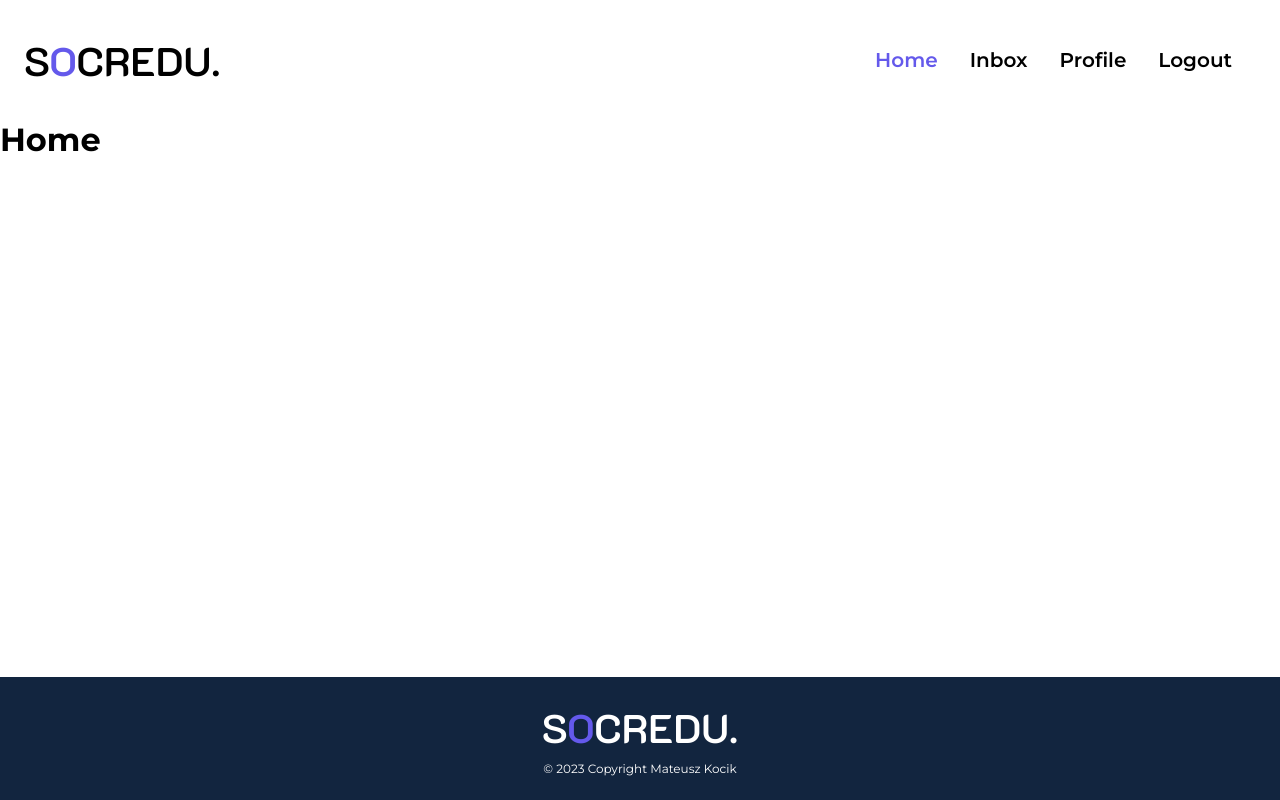
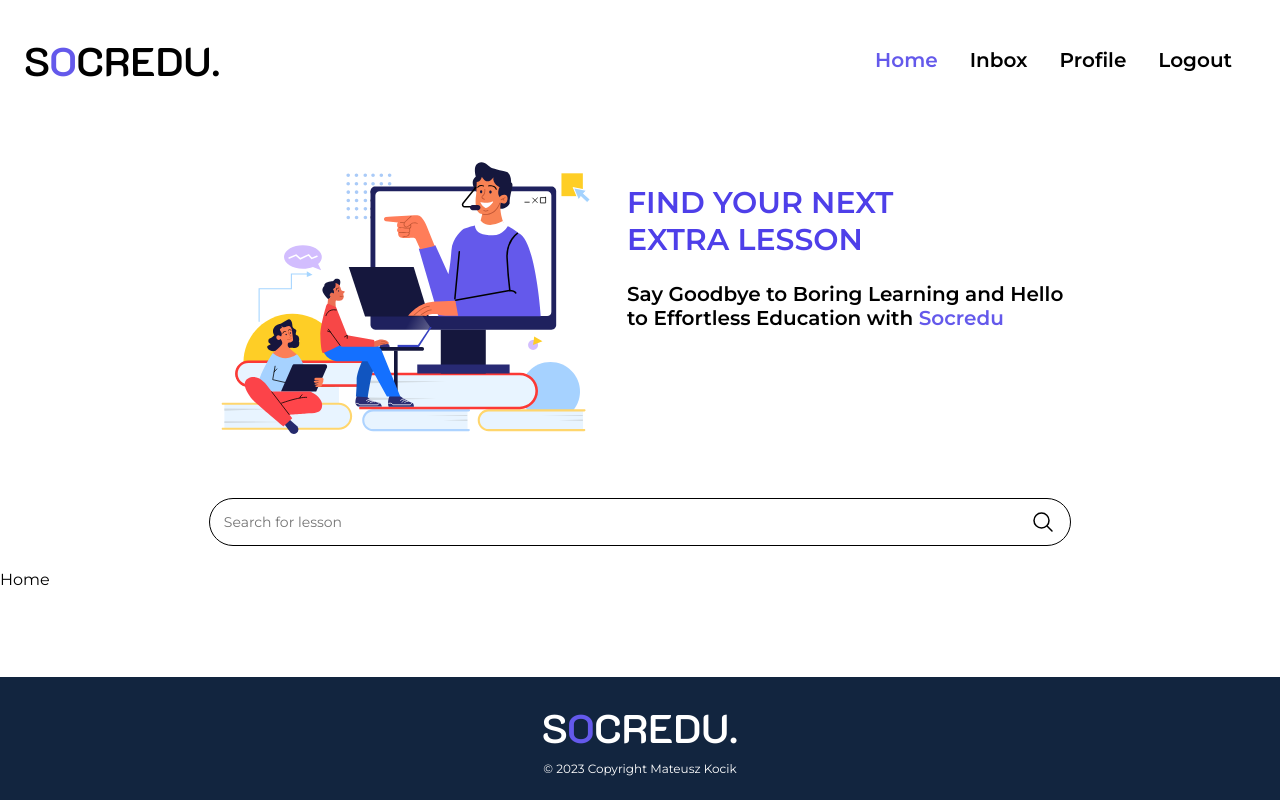
Before and after one commit to matkot11/socredu, a Next.js app: page /home in a window 1280 px wide. Built offline with nearby package versions, Linux system fonts and the light colour scheme.

Commit message:
Add hero page with input

```diff
--- /dev/null
+++ b/assets/icons/Search.tsx
@@ -0,0 +1,22 @@
+interface SearchProps {
+  className?: string;
+}
+
+const Search = ({ className }: SearchProps) => (
+  <svg
+    xmlns="http://www.w3.org/2000/svg"
+    fill="none"
+    viewBox="0 0 24 24"
+    strokeWidth={1.5}
+    stroke="currentColor"
+    className={className}
+  >
+    <path
+      strokeLinecap="round"
+      strokeLinejoin="round"
+      d="M21 21l-5.197-5.197m0 0A7.5 7.5 0 105.196 5.196a7.5 7.5 0 0010.607 10.607z"
+    />
+  </svg>
+);
+
+export default Search;
--- a/components/input/Input.tsx
+++ b/components/input/Input.tsx
@@ -1,20 +1,31 @@
 import styles from "./input.module.scss";
 import { ChangeEvent } from "react";
+import classNames from "classnames";
 
 interface InputProps {
   name: string;
   onChange: (e: ChangeEvent<HTMLInputElement>) => void;
   value: string;
   type?: string;
+  placeholder?: string;
+  className?: string;
 }
 
-const Input = ({ name, onChange, value, type = "text" }: InputProps) => (
+const Input = ({
+  name,
+  onChange,
+  value,
+  type = "text",
+  placeholder = "",
+  className = "",
+}: InputProps) => (
   <input
     name={name}
     onChange={onChange}
     value={value}
     type={type}
-    className={styles.input}
+    placeholder={placeholder}
+    className={classNames(styles.input, className)}
   />
 );
 
--- a/components/input/input.module.scss
+++ b/components/input/input.module.scss
@@ -1,8 +1,8 @@
 .input {
-  padding: $space-16;
+  padding: $space-14;
   border-radius: 25px;
   border: 1px solid $color-black;
-  font-size: $font-16;
+  font-size: $font-14;
 
   // Remove arrow from select
   -webkit-appearance: none;
--- a/components/logo/logo.module.scss
+++ b/components/logo/logo.module.scss
@@ -1,7 +1,7 @@
 .logo {
   width: max-content;
   font-family: $font-secondary, sans-serif;
-  font-size: $font-20;
+  font-size: $font-24;
   font-weight: $font-semi-bold;
 
   @media only screen and (min-width: $media-tablet) {
--- a/components/navigation/navigation.module.scss
+++ b/components/navigation/navigation.module.scss
@@ -6,6 +6,7 @@
   right: 0;
   left: 0;
   background-color: rgb(0, 0, 0, 0.3);
+  z-index: 1000;
 
   @media only screen and (min-width: $media-tablet) {
     display: flex;
@@ -66,7 +67,7 @@
 
 .menuButton,
 .closeButton {
-  height: 20px;
+  height: 24px;
 
   @media only screen and (min-width: $media-tablet) {
     display: none;
@@ -75,7 +76,7 @@
 
 .menu,
 .close {
-  width: 20px;
+  width: 24px;
 }
 
 .closeButton {
--- a/pages/home/index.tsx
+++ b/pages/home/index.tsx
@@ -1,11 +1,49 @@
 import MainTemplate from "@/templates/mainTemplate/MainTemplate";
+import Input from "@/components/input/Input";
+import { useState } from "react";
+import styles from "@/styles/home.module.scss";
+import Search from "@/assets/icons/Search";
+import Image from "next/image";
+import heroIllustration from "@/assets/illustrations/hero-illustration.svg";
 
 const Home = () => {
-
+  const [search, setSearch] = useState("");
   return (
-    <MainTemplate>
-      <h1>Home</h1>
-    </MainTemplate>
+    <MainTemplate
+      content={
+        <div className={styles.content}>
+          <div className={styles.heroWrapper}>
+            <Image
+              src={heroIllustration}
+              alt="Hero illustration"
+              className={styles.contentImage}
+            />
+            <div className={styles.contentTextWrapper}>
+              <h2 className={styles.contentHeader}>
+                FIND YOUR NEXT
+                <br /> EXTRA LESSON
+              </h2>
+              <p className={styles.contentParagraph}>
+                Say Goodbye to Boring Learning and Hello to Effortless Education
+                with
+                <span className={styles.contentParagraphPurple}> Socredu</span>
+              </p>
+            </div>
+          </div>
+          <div className={styles.contentInputWrapper}>
+            <Input
+              placeholder="Search for lesson"
+              name="search"
+              onChange={(e) => setSearch(e.target.value)}
+              value={search}
+              className={styles.contentInput}
+            />
+            <Search className={styles.contentSearch} />
+          </div>
+        </div>
+      }
+      body={<span>Home</span>}
+    ></MainTemplate>
   );
 };
 
--- /dev/null
+++ b/styles/home.module.scss
@@ -0,0 +1,96 @@
+.content {
+  padding: $space-24;
+}
+
+.heroWrapper {
+  @media only screen and (min-width: $media-tablet) {
+    margin-bottom: $space-50;
+    display: flex;
+    justify-content: center;
+  }
+}
+
+.contentImage {
+  display: none;
+
+  @media only screen and (min-width: $media-tablet) {
+    margin-right: $space-24;
+    display: block;
+    width: 400px;
+    height: auto;
+  }
+
+  @media only screen and (min-width: $media-desktop) {
+    width: 600px;
+  }
+}
+
+.contentTextWrapper {
+  display: flex;
+  flex-direction: column;
+
+  @media only screen and (min-width: $media-tablet) {
+    margin-top: $space-40;
+  }
+
+  @media only screen and (min-width: $media-desktop) {
+    margin-top: $space-50;
+  }
+}
+
+.contentHeader {
+  margin-bottom: $space-24;
+  color: $color-navy;
+  font-size: $font-20;
+  font-weight: $font-semi-bold;
+
+  @media only screen and (min-width: $media-tablet) {
+    font-size: $font-30;
+  }
+
+  @media only screen and (min-width: $media-desktop) {
+    font-size: $font-40;
+  }
+}
+
+.contentParagraph {
+  display: none;
+
+  @media only screen and (min-width: $media-tablet) {
+    display: block;
+    max-width: 450px;
+    font-weight: $font-semi-bold;
+    font-size: $font-20;
+  }
+}
+
+.contentParagraphPurple {
+  color: $color-purple;
+}
+
+.contentInputWrapper {
+  position: relative;
+  display: flex;
+  flex-direction: column;
+
+  @media only screen and (min-width: $media-tablet) {
+    width: 70%;
+    margin: 0 auto;
+  }
+
+  @media only screen and (min-width: $media-desktop) {
+    width: 60%;
+  }
+}
+
+.contentInput {
+  padding-right: $space-40;
+}
+
+.contentSearch {
+  position: absolute;
+  right: 1rem;
+  top: 50%;
+  transform: translateY(-50%);
+  width: 24px;
+}
--- a/styles/variables.scss
+++ b/styles/variables.scss
@@ -11,6 +11,7 @@ $font-12: 0.75rem;
 $font-14: 0.875rem;
 $font-16: 1rem;
 $font-20: 1.25rem;
+$font-24: 1.5rem;
 $font-30: 1.875rem;
 $font-40: 2.5rem;
 $font-60: 3.75rem;
@@ -29,9 +30,11 @@ $font-bold: 700;
 $space-2: 0.125rem;
 $space-4: 0.25rem;
 $space-8: 0.5rem;
+$space-14: 0.875rem;
 $space-16: 1rem;
 $space-24: 1.5rem;
 $space-32: 2rem;
+$space-40: 2.5rem;
 $space-50: 3.125rem;
 
 // Media query sizes
--- a/templates/mainTemplate/MainTemplate.tsx
+++ b/templates/mainTemplate/MainTemplate.tsx
@@ -7,10 +7,11 @@ import Navigation from "@/components/navigation/Navigation";
 import Footer from "@/components/footer/Footer";
 
 interface MainTemplateProps {
-  children: ReactNode;
+  content: ReactNode;
+  body: ReactNode;
 }
 
-const MainTemplate = ({ children }: MainTemplateProps) => {
+const MainTemplate = ({ content, body }: MainTemplateProps) => {
   const { error } = useError();
 
   return (
@@ -19,7 +20,8 @@ const MainTemplate = ({ children }: MainTemplateProps) => {
         <Logo color="black" letterColor="purple" />
         <Navigation />
       </div>
-      <div>{children}</div>
+      <div>{content}</div>
+      {body}
       <Footer />
       {error && <ErrorMessage text={error} />}
     </div>
```
Also changed, not shown: assets/illustrations/hero-illustration.svg (added).
